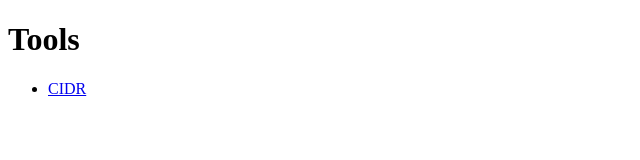
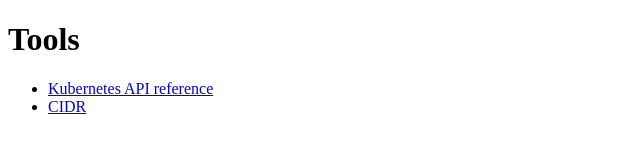
Before and after one commit to bowei/bowei.github.io, a plain HTML site: page index.html in a window 1280 px wide. Shown: the whole page, without its empty margins (0-640 px from the left). Drawn offline with Linux system fonts and the light colour scheme.

Commit message:
update index

```diff
--- a/index.html
+++ b/index.html
@@ -6,6 +6,7 @@
 <body>
   <h1>Tools</h1>
   <ul>
+    <li><a href="k8s/core.html">Kubernetes API reference</a></li>
     <li><a href="cidr.html">CIDR</a></li>
   </ul>
 </body>
```
